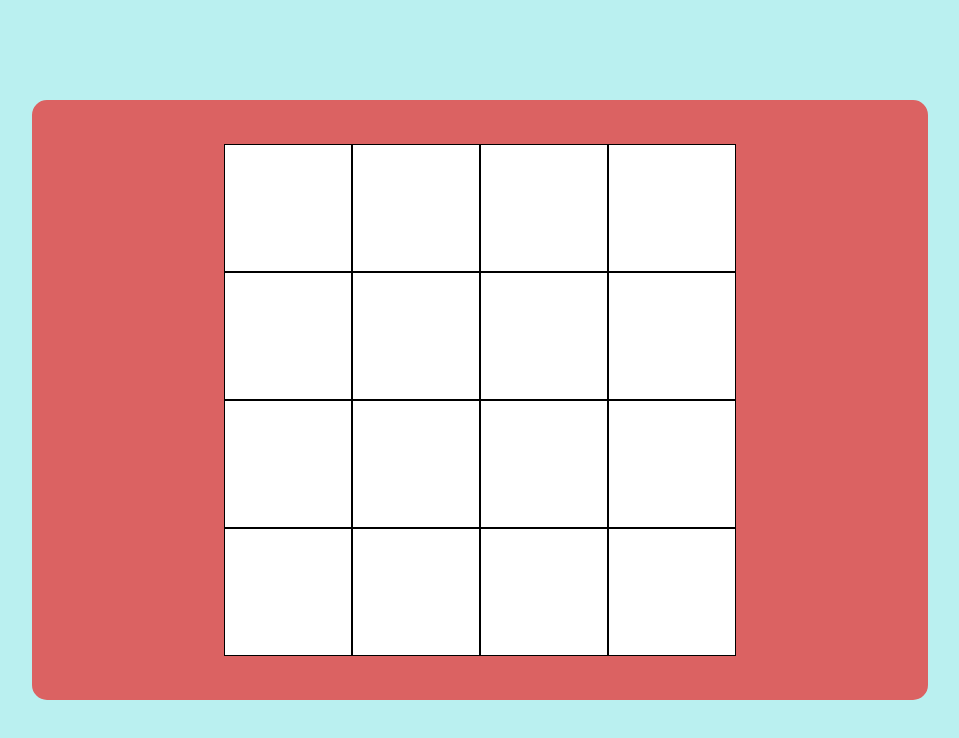
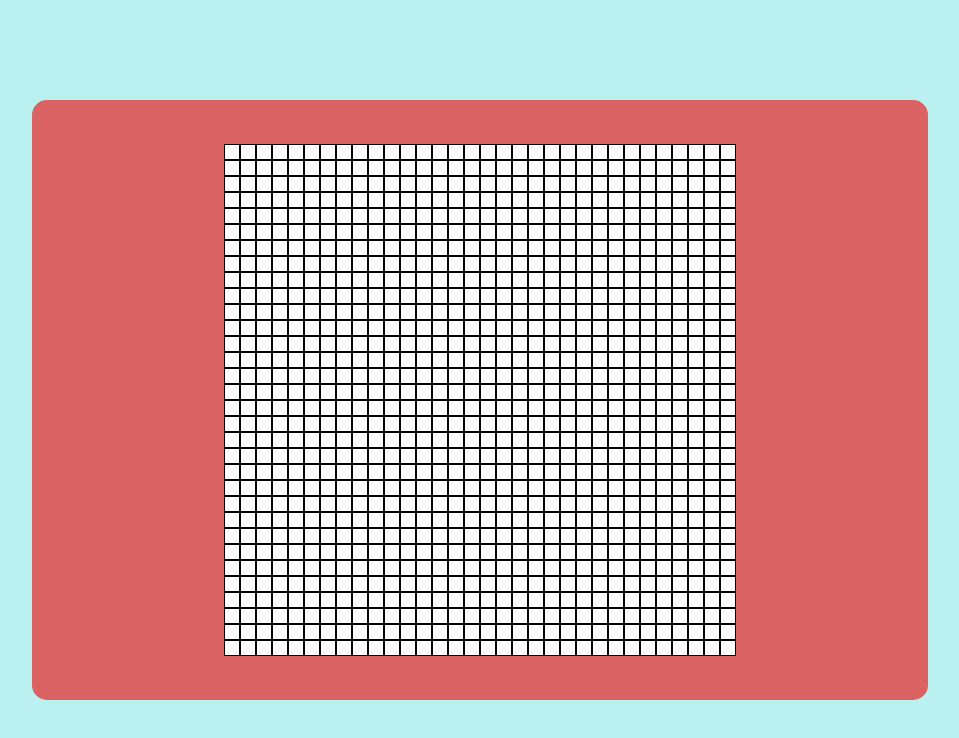
Before and after one commit to Patrick42702/odin-etch-a-sketch, a plain HTML site: page index.html in a window 1280 px wide. Shown: the whole page, without its empty margins (160-1119 px from the left). Drawn offline with Linux system fonts and the light colour scheme.

Commit message:
Finished grid functionality
Finished basic functions that control grid size only using flexbox

```diff
--- a/script.js
+++ b/script.js
@@ -1,8 +1,12 @@
-function calculateWH(size){
-    const square = document.querySelector('.square');
-    square.style['height'] = 0;
+function scaleGrid(size){
+  const height = 512;
+  const width = 512;
+
+  const squareHeight = height / size;
+  const squareWidth = width / size;
+  return `height: ${squareHeight}px; width: ${squareWidth}px;`;
+
 }
-
 
 function createGraph(size) {
 
@@ -22,7 +26,13 @@ function createGraph(size) {
     }
     graphContainer.appendChild(rowContainer);
   }
+
+  const square = document.querySelectorAll('.square');
+
+  squareProperties = scaleGrid(size);
+
+  square.forEach(box => box.style.cssText = squareProperties);
 }
 
 
-createGraph(4);
+createGraph(32);
--- a/style.css
+++ b/style.css
@@ -38,6 +38,4 @@ body {
 .square{
     border: 0.5px solid black;
     background-color: white;
-    min-height: 128px;
-    min-width: 128px;
 }
```
